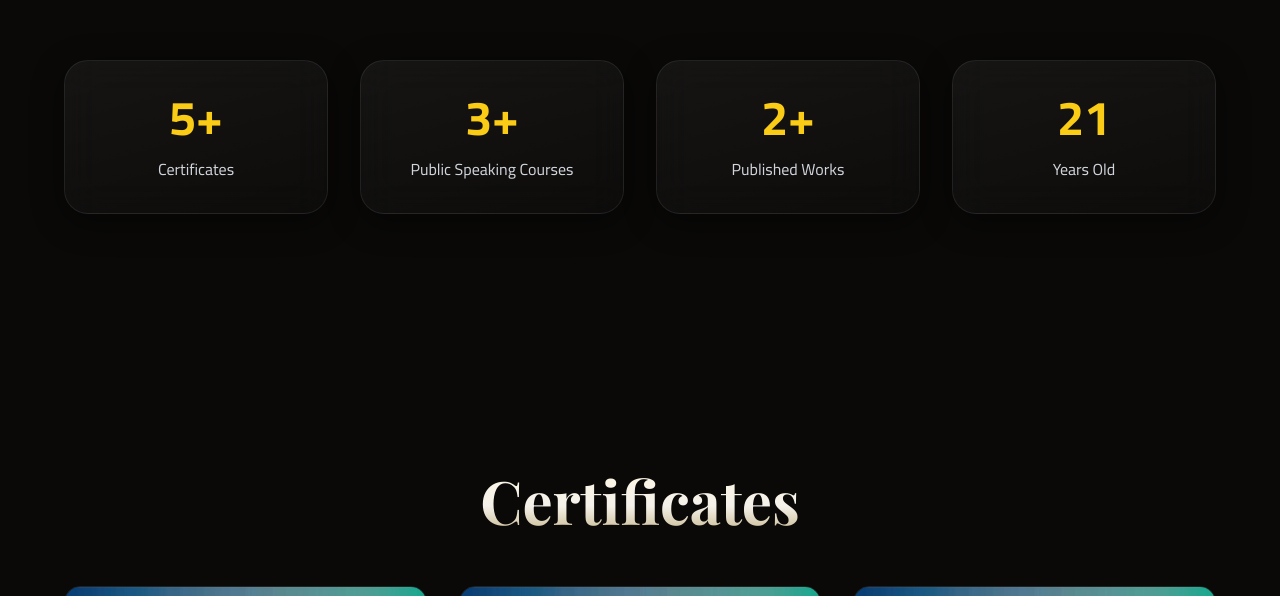
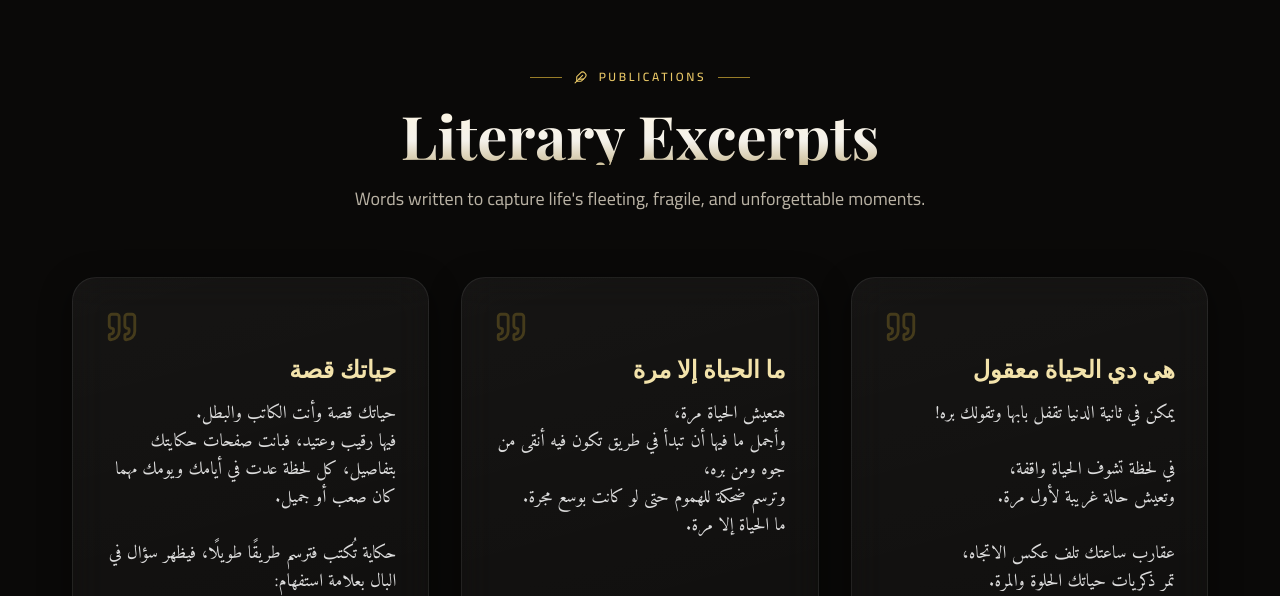
Before and after one commit to bt3762334-commits/beyond-the-frame, a React (Vite) app: page / in a window 1280 px wide. Shown: the part 4704-5300 px from the top of the page. Built offline with nearby package versions, Linux system fonts and the light colour scheme; a web font is replaced by a local one.

Commit message:
Update App.jsx

```diff
--- a/src/App.jsx
+++ b/src/App.jsx
@@ -4,6 +4,7 @@ import About from "./components/About";
 import Timeline from "./components/Timeline";
 import Speaking from "./components/Speaking";
 import Works from "./components/Works";
+import Publications from "./components/Publications";
 import Stats from "./components/Stats";
 import Certificates from "./components/Certificates";
 import Contact from "./components/Contact";
@@ -24,6 +25,7 @@ export default function App() {
       <Timeline />
       <Speaking />
       <Works />
+      <Publications />
       <Stats />
       <Certificates />
       <Contact />
```
